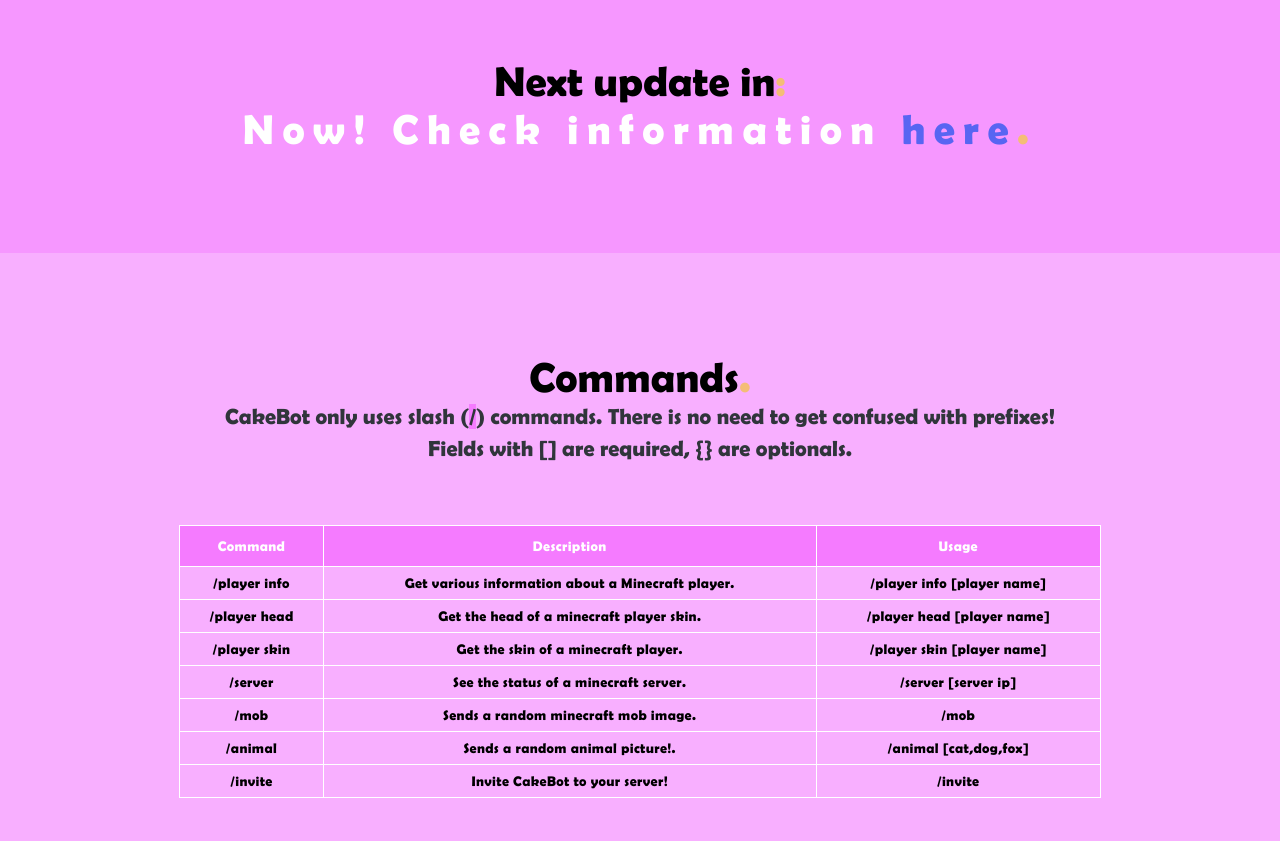
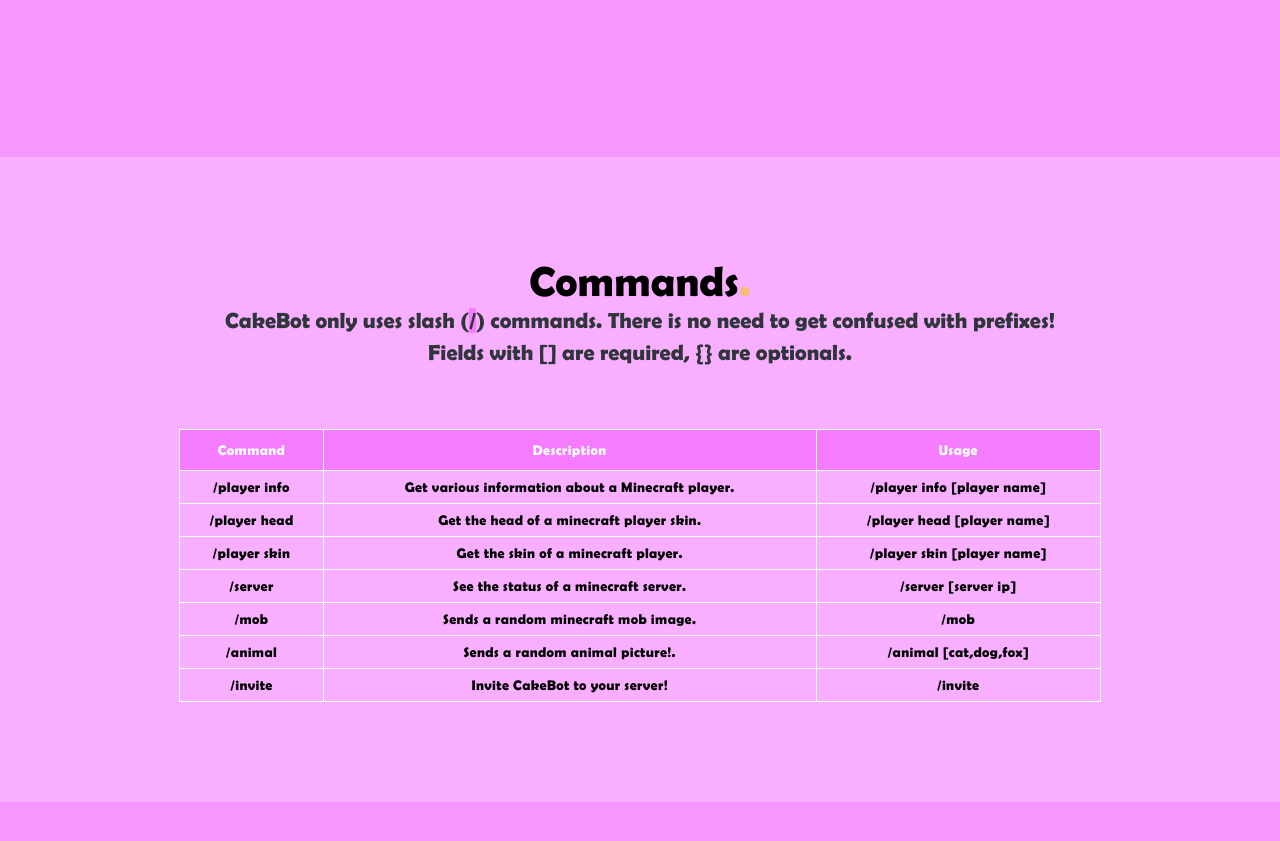
Before and after one commit to Ktsun0p/me, a plain HTML site: page cakebot/index.html in a window 1280 px wide. Shown: the part 1410-2251 px from the top of the page. Drawn offline with nearby package versions, Linux system fonts and the light colour scheme; a script that the page names is missing; a web font is replaced by a local one.

Commit message:
removed timer

```diff
--- a/cakebot/index.html
+++ b/cakebot/index.html
@@ -72,8 +72,8 @@
                             </div>
                         </div>
                    </article>
-                   <h2 class="subtitle">Next update in<span class="point">:</span></h2>
-                   <h2 id="demo"class="subtitle__cd"></h2>
+                <!-- <h2 class="subtitle">Next update in<span class="point">:</span></h2>
+                   <h2 id="demo"class="subtitle__cd"></h2> -->
                </div>
         </section>
         <section class="commands" id="commands">
```
